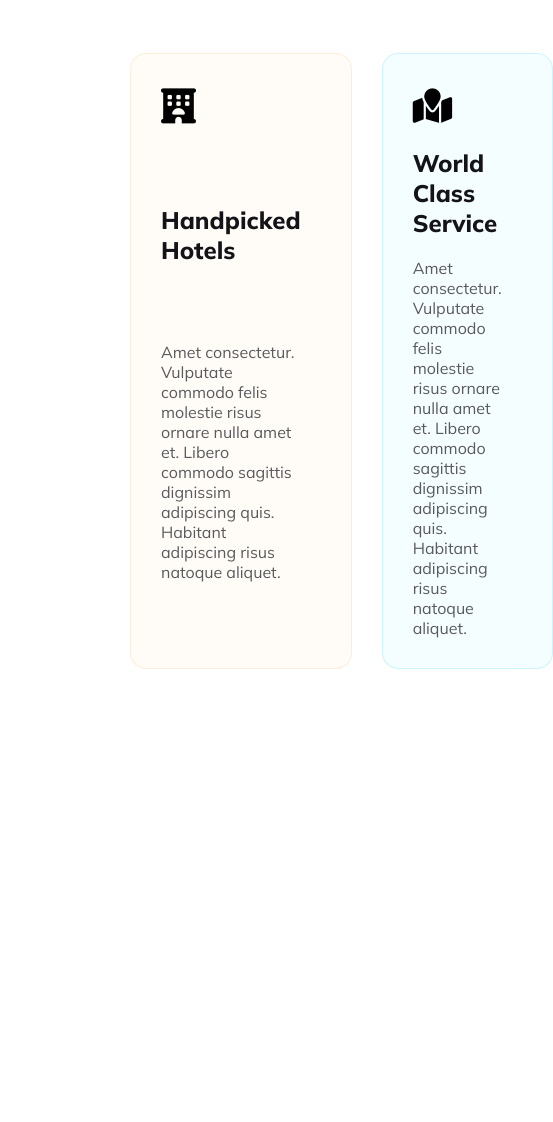
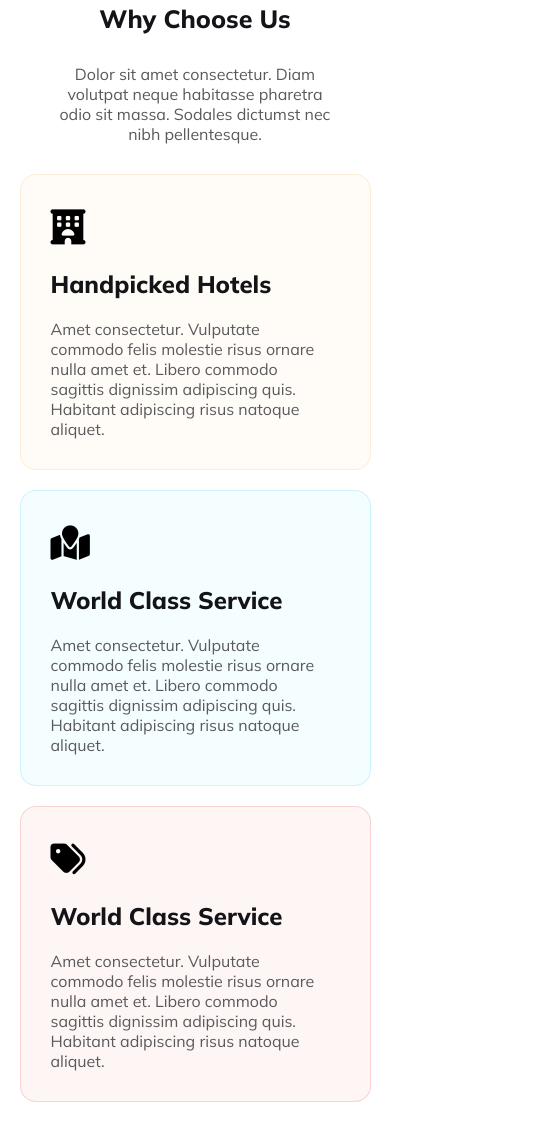
Before and after one commit to muhammadkhayeraalamshuvo/assignment-2, a plain HTML site: page index.html in a window 390 px wide. Shown: the part 3633-4755 px from the top of the page, 553 px wide, since content can reach past the window. Before the commit the page ends 4352 px from the top, so only its background shows below. Drawn offline with Linux system fonts and the light colour scheme.

Commit message:
apartment section done with responsive=

```diff
--- a/index.html
+++ b/index.html
@@ -123,6 +123,8 @@
 
         <!-- choose us section -->
         <section class="apartment-section">
+            <h2 class="app-title">Why Choose Us</h2>
+            <p class="app-para">Dolor sit amet consectetur. Diam volutpat neque habitasse pharetra odio sit massa. Sodales dictumst nec nibh pellentesque.</p>
             <div class="apartment-1">
                 <div class="app app-1">
                     <p class="app-icon"><i class="fa-solid fa-hotel"></i></p>
@@ -132,9 +134,16 @@
                <div class="app app-2">
                     <p class="app-icon"><i class="fa-solid fa-map-location"></i></p>
                     <h3>World Class Service</h3>
-                    <p class="app-des">Amet consectetur. Vulputate commodo felis molestie risus  ornare nulla amet et. Libero commodo sagittis dignissim adipiscing quis. Habitant adipiscing risus natoque aliquet. </p></div>
-                <div class="app2"></div>
+                    <p class="app-des">Amet consectetur. Vulputate commodo felis molestie risus  ornare nulla amet et. Libero commodo sagittis dignissim adipiscing quis. Habitant adipiscing risus natoque aliquet. </p>
+                </div>
 
+            </div>
+            <div class="apartment-2">
+                <div class="app app-3">
+                    <p class="app-icon"><i class="fa-solid fa-tags"></i></p>
+                    <h3>World Class Service</h3>
+                    <p class="app-des">Amet consectetur. Vulputate commodo felis molestie risus  ornare nulla amet et. Libero commodo sagittis dignissim adipiscing quis. Habitant adipiscing risus natoque aliquet. </p>
+                </div>
             </div>
         </section>
     </main>
--- a/style.css
+++ b/style.css
@@ -237,11 +237,27 @@ margin: 0px auto 60px;
 {
     padding: 50px 130px;
 }
+.app-title,.app-para{
+    text-align: center;
+}
+.app-title
+{
+    color: #131318;
+font-size: 40px;
+font-weight: 800;
+margin-bottom: 30px;
+}
+.app-para
+{
+    color: rgba(19, 19, 24, 0.70);
+    width: 70%;
+    margin: 30px auto 30px;
+}
 .apartment-1
 {
     display: flex;
     justify-content: space-between;
-    gap: 30px;
+    gap: 20px;
 }
 .app
 {
@@ -272,6 +288,20 @@ background: rgba(251, 181, 99, 0.05);
 .app-2{
     border: 1px solid rgba(41, 206, 246, 0.20);
 background: rgba(41, 206, 246, 0.05);
+}
+.apartment-2
+{
+    margin: 20px auto 0px;
+    width: 50%;
+
+}
+.app-3
+{
+    border-radius: 16px;
+border: 1px solid rgba(233, 68, 68, 0.20);
+background: rgba(233, 68, 68, 0.05);
+/* margin-top: 20px; */
+/* width: 50%; */
 }
 
 
@@ -423,6 +453,29 @@ margin: 0px auto 60px;
     grid-row: 7/span 1;
 }
 
+/*apartment section  */
+.apartment-section
+{
+    padding: 0;
+}
+.app-title
+{
+    font-size: 25px;
+}
+.apartment-1
+{
+    flex-direction: column;
+    width: 90%;
+    margin: auto;
+}
+.apartment-2
+{
+    flex-direction: column;
+    width: 90%;
+    margin: 20px auto 20px;
+}
+
+
 
 
 }
```
